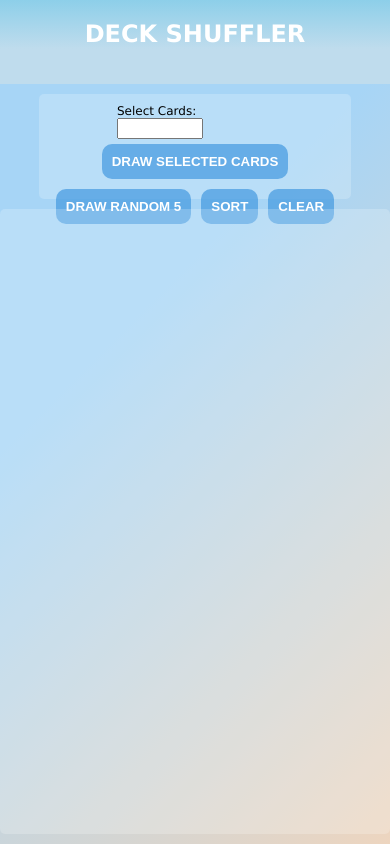
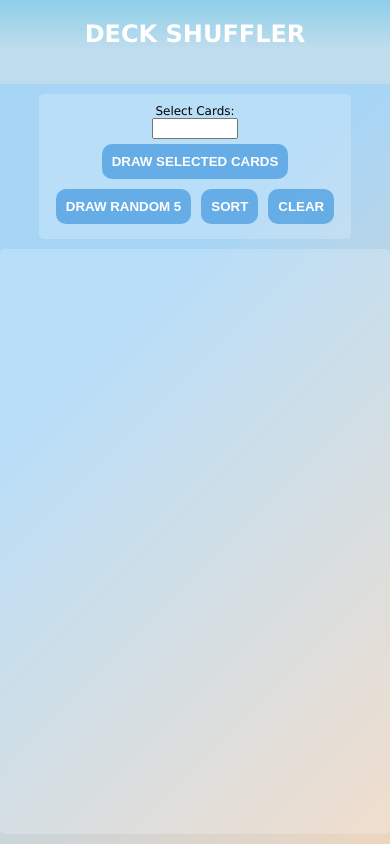
Before and after one commit to evaldas-kalasunas/deck-shuffler, an Angular app: page / in a window 390 px wide. Shown: the top 844 px of the page. Built offline with nearby package versions, Linux system fonts and the light colour scheme.

Commit message:
Css updated for small screens

```diff
--- a/src/app/deck/deck.component.css
+++ b/src/app/deck/deck.component.css
@@ -24,7 +24,8 @@
 }
 .deck-controls {
     width: 80%;
-    height: 4vh;
+    min-height: 4vh;
+    height: auto;
     border-radius: 5px;
     background: rgba(255, 255, 255, 0.2);
     display: flex;
--- a/src/app/hand/hand.component.css
+++ b/src/app/hand/hand.component.css
@@ -23,6 +23,7 @@
 
 .hand-controls {
     width: 80%;
+    min-height: 4vh;
     height: auto;
     border-radius: 5px;
     background: rgba(255, 255, 255, 0.2);
@@ -34,7 +35,7 @@
 }
 
 .form-controls {
-    width: calc(100%/2);
+    width: calc(100%/3);
     flex-grow:0;
 }
 
@@ -50,14 +51,30 @@
     .hand-controls {
         margin-top: 10px;
     }
+    .form-controls label {
+        text-align: center;
+    }
 }
 
 @media screen and (max-width:500px) {
     .hand-container {
         width: 100vw;
     }
+
     .hand-controls {
         margin-top: 10px;
-        height: 10vh;
+        min-height: auto;
+        height: auto;
+    }
+    .form-controls {
+        width: calc(100%/2);
+        flex-grow:0;
+        display: flex;
+        flex-direction: column;
+        align-items: center;
+    }
+
+    .form-controls label {
+        text-align: center;
     }
 }
```
